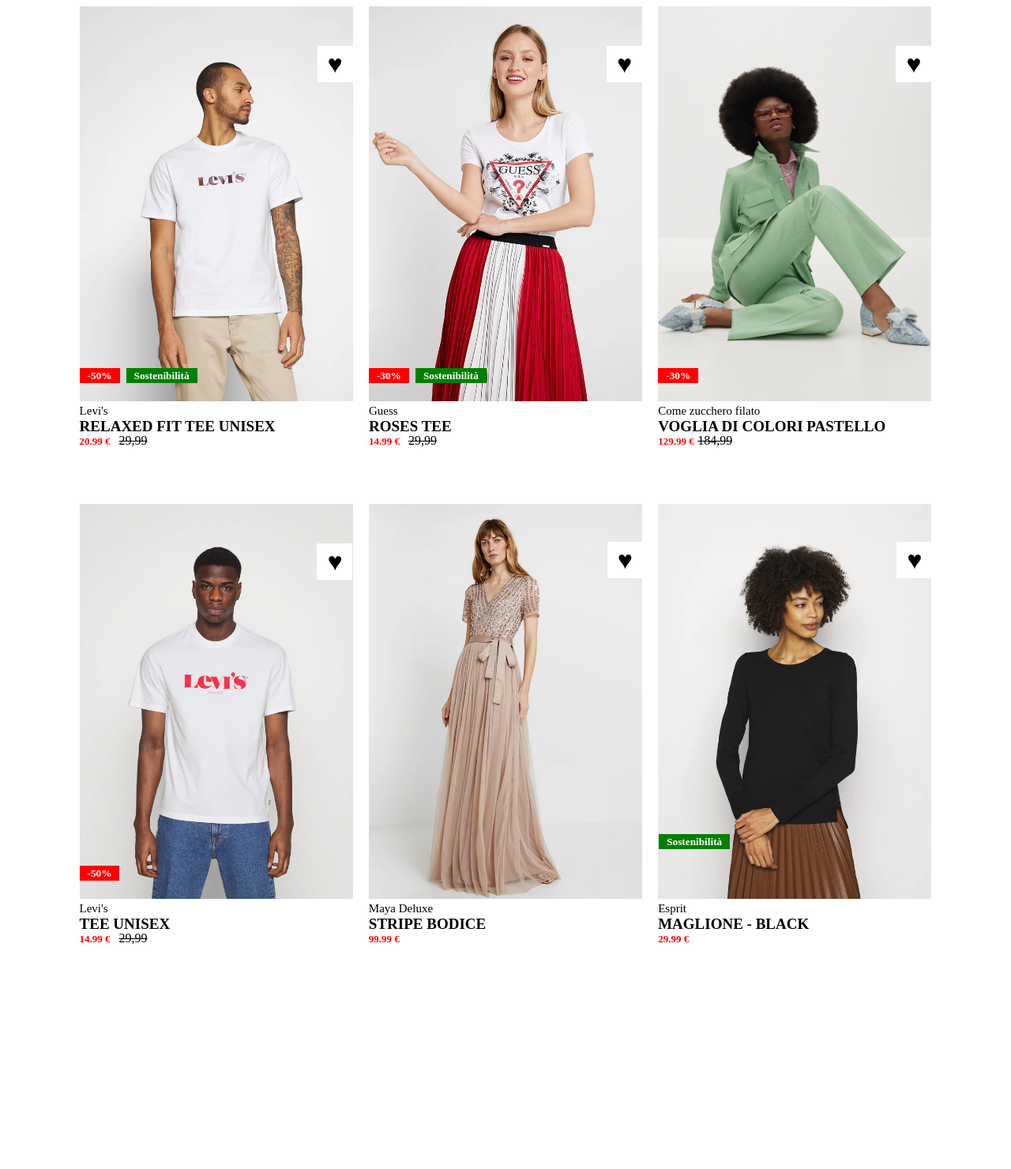
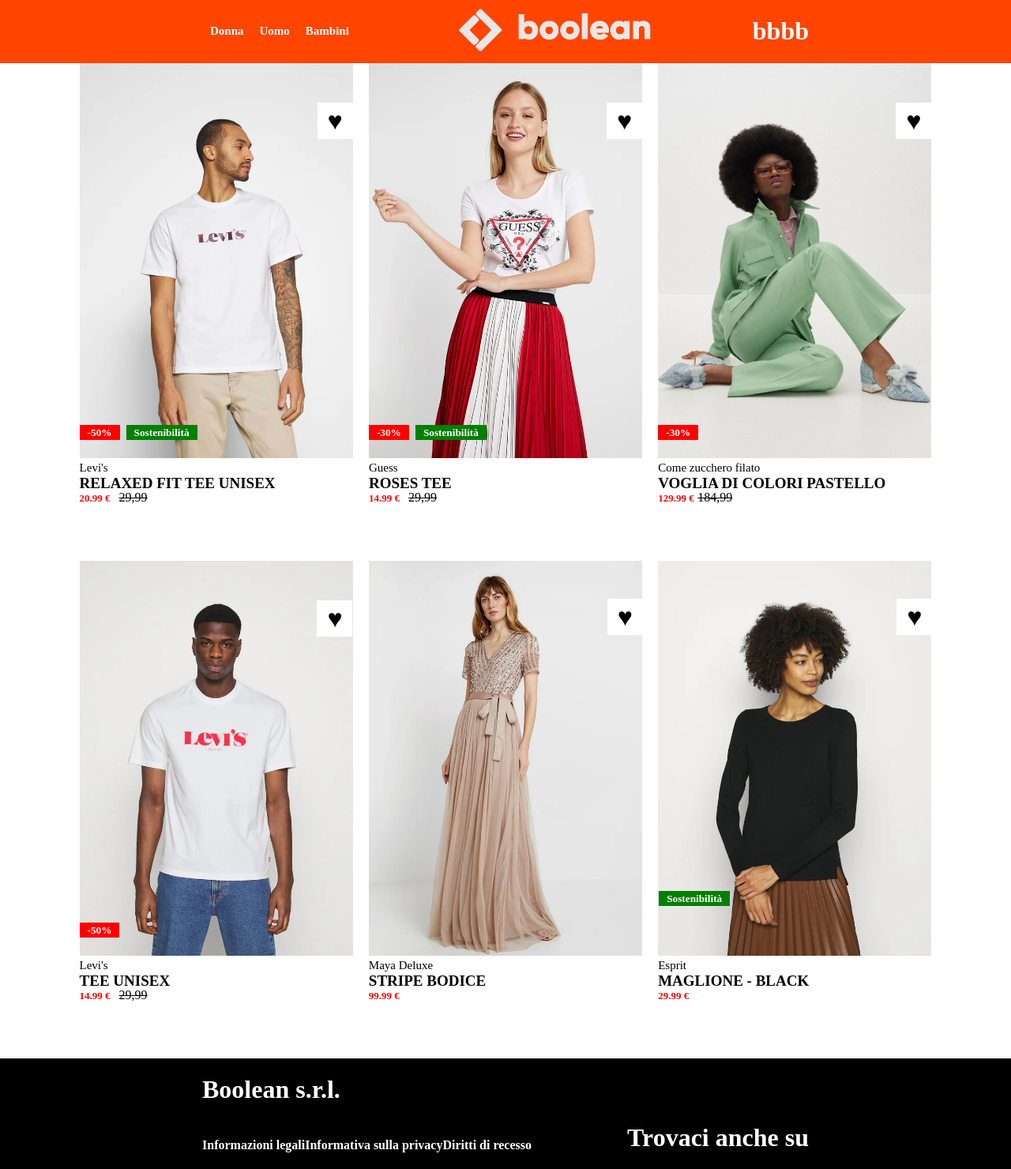
Before and after one commit to LorenzoAbbadessa/html-css-boolando, a plain HTML site: page index.html in a window 1280 px wide. Shown: the whole page at 79% size. Before the commit the page ends 1276 px from the top, so only its background shows below. Drawn offline with Linux system fonts and the light colour scheme.

Commit message:
Finisce esercizio

```diff
--- a/css/css.css
+++ b/css/css.css
@@ -1,20 +1,46 @@
+body{
+    margin: 0px;
+}
+
+header{
+    display: flex;
+    justify-content: space-between;
+    align-items: center;
+    margin: 0;
+    padding-left: 20%;
+    padding-right: 20%;
+    background-color: orangered;
+}
+.header_uno{
+    display: flex;
+    justify-content: flex-start;
+    color: white;
+}
+.header_uno>h1{
+    padding: 5px 10px;
+    font-size: 15px;
+}
+.header_due>img{
+    height: 54px;
+}
+.header_tre{
+    color: white;
+}
+
+
 .Container_father{
     display: flex;
     flex-direction: column;
 }
-
 .container_1,.container_2{
     display: flex;
     justify-content: center;
 }
-
-
 .photo>img{
     height: 500px;
     margin-left:10px;
     margin-right: 10px;
 }
-
 .photo{
     position: relative;
 }
@@ -26,14 +52,12 @@
 .img_sopra:hover{
     opacity: 1;
 }
-
 .nome-brand{
     margin: 0;
     position: relative;
     left: 10px;
     font-size: 15px;
 }
-
 .nome_capo{
     margin: 0;
     position: relative;
@@ -81,9 +105,22 @@
     left:312px;
     bottom: 506px;
 }
-
-
-
+.cuore:hover{
+    display: inline;
+    position: relative;
+    color: red;
+    padding: 5px 13px;
+    left:256px;
+    bottom: 538px;
+}
+.cuore_due:hover{
+    display: inline;
+    position: relative;
+    color: red;
+    padding: 5px 13px;
+    left:312px;
+    bottom: 506px;
+}
 .sostenibilità_1{
     display: inline;
     position: relative;
@@ -102,3 +139,32 @@
     color: white;
     padding: 2px 10px;
 }
+
+footer{
+    display: flex;
+    justify-content: space-between;
+    align-items: end;
+    margin: 0;
+    padding-left: 20%;
+    padding-right: 20%;
+    background-color: black;
+}
+.footer_uno{
+    display: flex;
+    flex-direction: column;
+    justify-content: flex-start;
+    color: white;
+}
+.footer_due{
+    color: white;
+}
+.footer_mezzo{
+    display: flex;
+    justify-content:flex-start ;
+}
+footer>h4{
+    margin-bottom: 5px;
+}
+NOME{
+    margin-top: 5px;
+}
--- a/index.html
+++ b/index.html
@@ -7,6 +7,25 @@
         <link rel="stylesheet" href="css/css.css">
     </head>
     <body>
+        <header>
+            <div class="header_uno">
+                <h1>Donna</h1>
+                <h1>Uomo</h1>
+                <h1>Bambini</h1>
+            </div>
+            <div class="header_due">
+                <img src="img/img/boolean-logo.png">
+            </div>
+            <div class="header_tre">
+                <h1>bbbb</h1>
+            </div>
+        </header>
+
+
+
+
+
+
         <main>
             <div class="Container_father">
                 <div class="container_1">
@@ -82,9 +101,27 @@
 
 
 
+
+
+
                 </div>
             </div>
         </main>
+        <footer>
+            <div class="footer_uno">
+                <h1 id="NOME">Boolean s.r.l.</h1>
+                <div class="footer_mezzo">
+                    <h4>Informazioni legali</h4>
+                    <h4>Informativa sulla privacy</h4>
+                    <h4>Diritti di recesso</h4>
+                </div>
+
+            </div>
+
+            <div class="footer_due">
+                <h1>Trovaci anche su</h1>
+            </div>
+        </footer>
     </body>
 
 </html>
```
